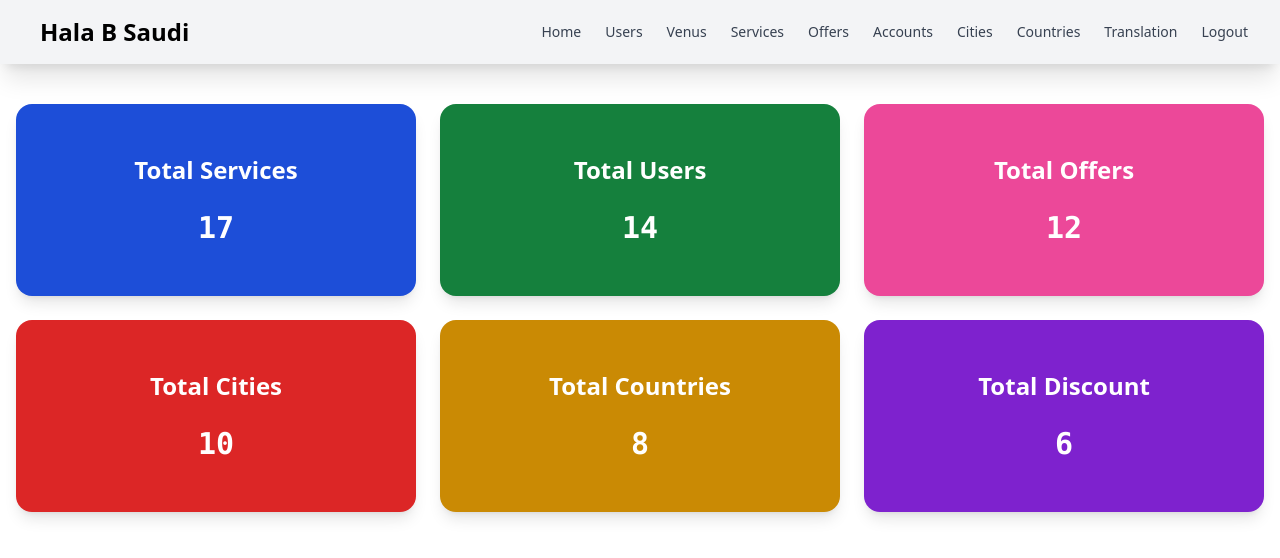
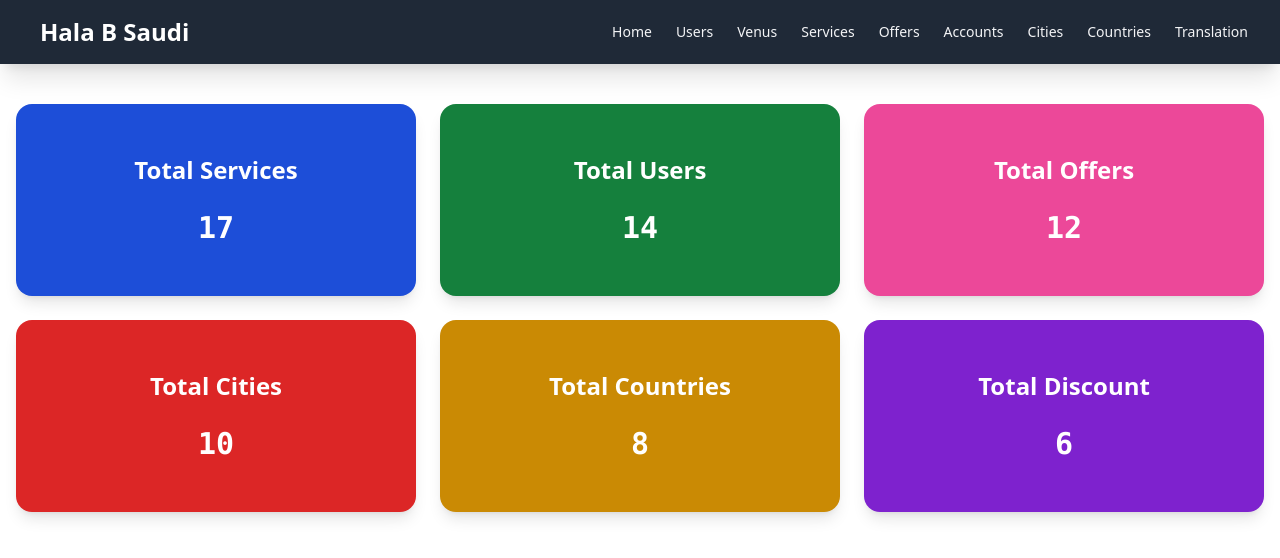
Before and after one commit to AshrafSarfraz/HalabSaudi_Backend, a React (Vite) app: page / in a window 1280 px wide. Shown: the top 558 px of the page. Built offline with nearby package versions, Linux system fonts and the light colour scheme.

Commit message:
Navbar ui Done for both mobile and desktop

```diff
--- a/src/component/navbar/navbar.tsx
+++ b/src/component/navbar/navbar.tsx
@@ -34,27 +34,27 @@ export const Navbar: React.FC = () => {
               leaveTo="-translate-x-full"
             >
               <Dialog.Panel className="relative flex w-full max-w-xs flex-col overflow-y-auto bg-white pb-12 shadow-xl">
-                <div className="flex px-4 pb-2 pt-28">
+                <div className="flex px-4 pb-2 pt-20 justify-end ">
                   <button
                     type="button"
                     className="-m-2 inline-flex items-center justify-center rounded-md p-2 text-gray-400"
                     onClick={() => setOpen(false)}
                   >
-                    <span className="sr-only">Close menu</span>
+                    <span className="sr-only ">Close menu</span>
                     <RxCross2 />
                   </button>
                 </div>
-                <div className="flex flex-col  space-y-6 border-t border-gray-200 px-4 py-6">
-                  <Link to={'/'} className="text-sm font-medium text-gray-900">Home</Link>
-                  <Link to={'/users'} className="text-sm font-medium text-gray-900">Users</Link>
-                  <Link to={'/venus'} className="text-sm font-medium text-gray-900">Venus</Link>
-                  <Link to={'/services'} className="text-sm font-medium text-gray-900">Services</Link>
-                  <Link to={'/offers'} className="text-sm font-medium text-gray-900">Offers</Link>
-                  <Link to={'/accounts'} className="text-sm font-medium text-gray-900">Accounts</Link>
-                  <Link to={'/cities'} className="text-sm font-medium text-gray-900">Cities</Link>
-                  <Link to={'/countries'} className="text-sm font-medium text-gray-900">Countries</Link>
-                  <Link to={'/translation'} className="text-sm font-medium text-gray-900">Translation</Link>
-                  <a className="text-sm font-medium text-gray-900 cursor-pointer">Logout</a>
+                <div className="flex flex-col  border-t border-gray-200 px-4 py-0">
+                  <Link to={'/'} className="text-sm font-medium text-gray-900 hover:bg-gray-700 py-1 px-3  hover:text-white rounded mt-2" >Home</Link>
+                  <Link to={'/users'} className="text-sm font-medium text-gray-900 hover:bg-gray-700 py-1 px-3  hover:text-white rounded mt-2">Users</Link>
+                  <Link to={'/venus'} className="text-sm font-medium text-gray-900 hover:bg-gray-700 py-1 px-3  hover:text-white rounded mt-2">Venus</Link>
+                  <Link to={'/services'} className="text-sm font-medium text-gray-900 hover:bg-gray-700 py-1 px-3  hover:text-white rounded mt-2">Services</Link>
+                  <Link to={'/offers'} className="text-sm font-medium text-gray-900 hover:bg-gray-700 py-1 px-3  hover:text-white rounded mt-2">Offers</Link>
+                  <Link to={'/accounts'} className="text-sm font-medium text-gray-900 hover:bg-gray-700 py-1 px-3  hover:text-white rounded mt-2">Accounts</Link>
+                  <Link to={'/cities'} className="text-sm font-medium text-gray-900 hover:bg-gray-700 py-1 px-3  hover:text-white rounded mt-2">Cities</Link>
+                  <Link to={'/countries'} className="text-sm font-medium text-gray-900 hover:bg-gray-700 py-1 px-3  hover:text-white rounded mt-2">Countries</Link>
+                  <Link to={'/translation'} className="text-sm font-medium text-gray-900 hover:bg-gray-700 py-1 px-3  hover:text-white rounded mt-2">Translation</Link>
+                  <a className="text-sm font-medium text-gray-900 hover:bg-gray-700 py-1 px-3  hover:text-white rounded mt-2">Logout</a>
                 </div>
               </Dialog.Panel>
             </Transition.Child>
@@ -64,7 +64,7 @@ export const Navbar: React.FC = () => {
 
       {/* Desktop */}
       <header className="relative bg-white">
-        <nav aria-label="Top" className="bg-gray-100 px-4 sm:px-6 lg:px-8 shadow-xl">
+        <nav aria-label="Top" className="bg-gray-800 px-4 sm:px-6 lg:px-8 shadow-xl">
           <div className="">
             <div className="flex h-16 items-center">
               <button
@@ -81,22 +81,21 @@ export const Navbar: React.FC = () => {
               {/* Logo */}
               <div className="ml-4 flex lg:ml-0">
                 <Link to={'/'} className='flex'>
-                  <h1 className='text-2xl font-bold text-black px-2 py-1 rounded'>Hala B Saudi</h1>
+                  <h1 className='text-2xl font-bold text-white px-2 py-1 rounded'>Hala B Saudi</h1>
                 </Link>
               </div>
 
               <div className="ml-auto flex items-center">
                 <div className="hidden lg:flex lg:flex-1 lg:items-center lg:justify-end lg:space-x-6">
-                  <Link to={'/'} className="text-sm font-medium text-gray-700">Home</Link>
-                  <Link to={'/users'} className="text-sm font-medium text-gray-700">Users</Link>
-                  <Link to={'/venus'} className="text-sm font-medium text-gray-700">Venus</Link>
-                  <Link to={'/services'} className="text-sm font-medium text-gray-700">Services</Link>
-                  <Link to={'/offers'} className="text-sm font-medium text-gray-700">Offers</Link>
-                  <Link to={'/accounts'} className="text-sm font-medium text-gray-700">Accounts</Link>
-                  <Link to={'/cities'} className="text-sm font-medium text-gray-700">Cities</Link>
-                  <Link to={'/countries'} className="text-sm font-medium text-gray-700">Countries</Link>
-                  <Link to={'/translation'} className="text-sm font-medium text-gray-700">Translation</Link>
-                  <a className="text-sm font-medium text-gray-700 cursor-pointer">Logout</a>
+                  <Link to={'/'} className="text-sm font-medium text-gray-100 hover:text-blue-500 hover:underline">Home</Link>
+                  <Link to={'/users'} className="text-sm font-medium text-gray-100 hover:text-blue-500 hover:underline">Users</Link>
+                  <Link to={'/venus'} className="text-sm font-medium text-gray-100 hover:text-blue-500 hover:underline">Venus</Link>
+                  <Link to={'/services'} className="text-sm font-medium text-gray-100 hover:text-blue-500 hover:underline">Services</Link>
+                  <Link to={'/offers'} className="text-sm font-medium text-gray-100 hover:text-blue-500 hover:underline">Offers</Link>
+                  <Link to={'/accounts'} className="text-sm font-medium text-gray-100 hover:text-blue-500 hover:underline">Accounts</Link>
+                  <Link to={'/cities'} className="text-sm font-medium text-gray-100 hover:text-blue-500 hover:underline">Cities</Link>
+                  <Link to={'/countries'} className="text-sm font-medium text-gray-100 hover:text-blue-500 hover:underline">Countries</Link>
+                  <Link to={'/translation'} className="text-sm font-medium text-gray-100 hover:text-blue-500 hover:underline">Translation</Link>
                 </div>
               </div>
             </div>
```
